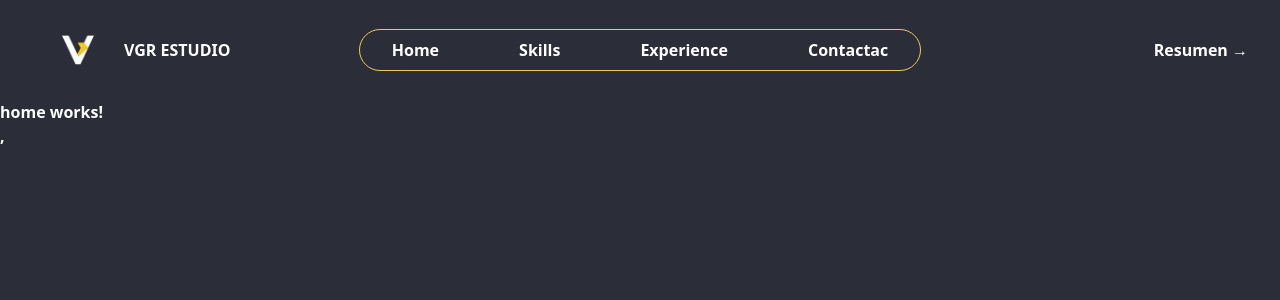
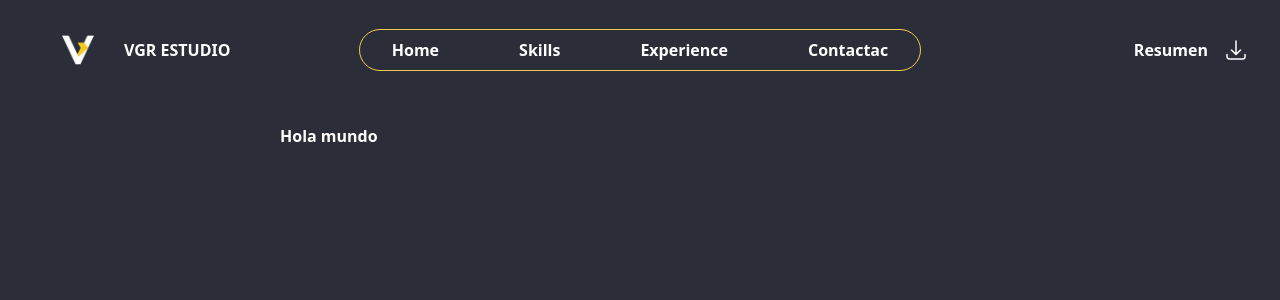
Before and after one commit to vargasrobayojuandavid90-droid/my-portafolio, an Angular app: page /home in a window 1280 px wide. Shown: the top 300 px of the page. Built offline with nearby package versions, Linux system fonts and the light colour scheme.

Commit message:
Cambios en el footer del portafolio

```diff
--- a/src/app/app.html
+++ b/src/app/app.html
@@ -1,5 +1,3 @@
-
-
   <div class="min-h-screen bg-[#2B2E38]  font-semibold text-white">
     <app-footer></app-footer>
     <router-outlet />
--- a/src/app/core/footer/footer.html
+++ b/src/app/core/footer/footer.html
@@ -26,7 +26,10 @@
         <a [routerLink]="['/contact']" class="hover:text-[#F2C94C] px-4 py-2 ">Contactac</a>
       </div>
       <div class="hidden lg:flex lg:flex-1 lg:justify-end">
-        <a href="#" class="hover:text-[#F2C94C]">Resumen <span aria-hidden="true">&rarr;</span></a>
+        <a href="#" class="hover:text-[#F2C94C] flex gap-4">Resumen <span aria-hidden="true"><svg xmlns="http://www.w3.org/2000/svg" fill="none" viewBox="0 0 24 24" stroke-width="1.5" stroke="currentColor" class="size-6">
+  <path stroke-linecap="round" stroke-linejoin="round" d="M3 16.5v2.25A2.25 2.25 0 0 0 5.25 21h13.5A2.25 2.25 0 0 0 21 18.75V16.5M16.5 12 12 16.5m0 0L7.5 12m4.5 4.5V3" />
+</svg>
+</span></a>
       </div>
     </nav>
     <section>
@@ -54,7 +57,7 @@
                   <a [routerLink]="['/contact']" class="-mx-3 block rounded-lg px-3 py-2 text-base/7 font-semibold text-white hover:text-[#F2C94C] ">Contact</a>
                 </div>
                 <div class="py-6">
-                  <a href="#" class="-mx-3 block rounded-lg px-3 py-2.5 text-base/7 font-semibold text-white hover:bg-white/5">Log in</a>
+                  <a href="#" class="-mx-3 block rounded-lg px-3 py-2.5 text-base/7 font-semibold text-white hover:text-[#F2C94C]">resumen</a>
                 </div>
               </div>
             </div>
--- a/src/app/pages/home/home.html
+++ b/src/app/pages/home/home.html
@@ -1 +1,3 @@
-<p>home works!</p>,
+<section class="max-w-3xl m-auto p-6 ">
+    <h1>Hola mundo</h1>
+</section>
```
